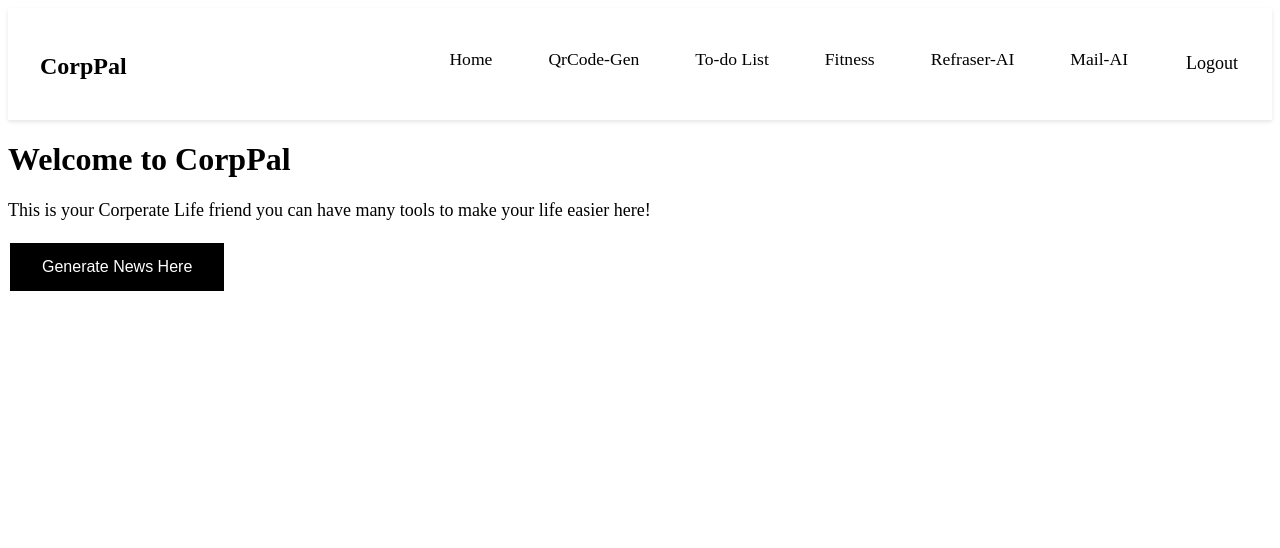
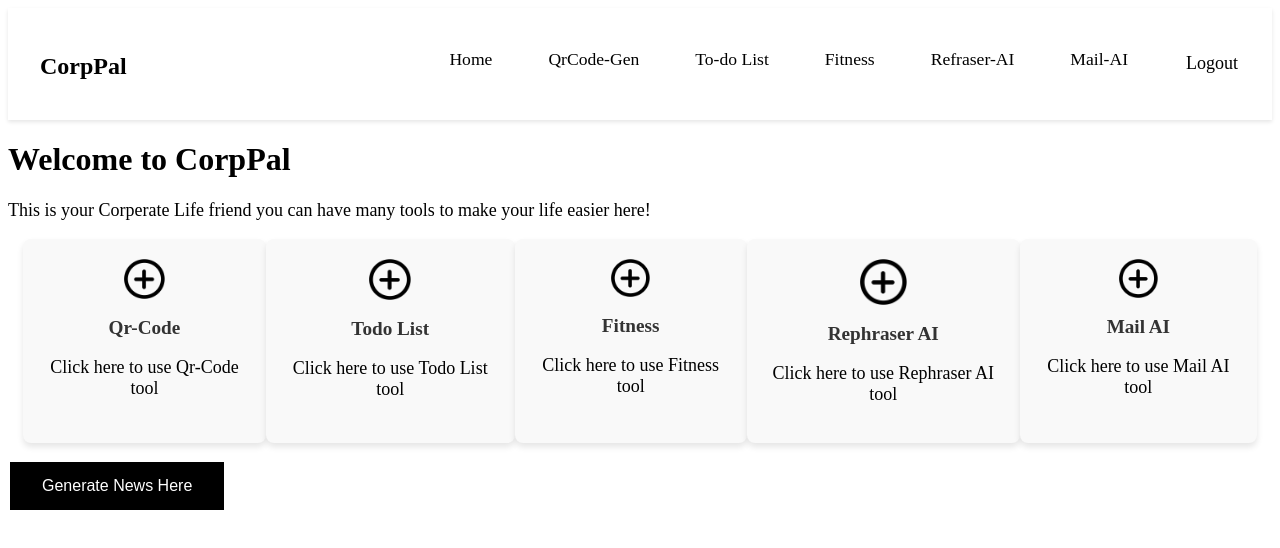
Before and after one commit to Anuj192006/CorpPal, a React (Vite) app: page /home in a window 1280 px wide. Shown: the top 548 px of the page. Built offline with nearby package versions, Linux system fonts and the light colour scheme; the HTML template or start-up script is replaced by a standard one.

Commit message:
commit changes

```diff
--- a/src/Components/Home/Home.css
+++ b/src/Components/Home/Home.css
@@ -18,3 +18,39 @@ button{
     margin: 4px 2px;
     cursor: pointer;
 }
+.Tool-group{
+    display: flex;
+    justify-content: space-evenly;
+    list-style: none;
+    padding: 0;
+    font-size: 18px;
+    margin: 15px;
+}
+.Tool-card{
+    background-color: #f9f9f9;
+    border-radius: 8px;
+    box-shadow: 0 4px 6px rgba(0, 0, 0, 0.1);
+    padding: 20px;
+    text-align: center;
+
+}
+.Tool-card img{
+    max-width: 20%;
+    height: auto;
+    border-radius: 8px;
+
+}
+.Tool-card h1{
+    font-size: 1.2rem;
+    color: #333333;
+    margin-bottom: 16px;
+    text-decoration: none;
+}
+.Tool-card a {
+    text-decoration: none;
+    color: inherit;
+}
+
+.Tool-card a:hover {
+    text-decoration: none;
+}
--- a/src/Components/Home/Home.jsx
+++ b/src/Components/Home/Home.jsx
@@ -1,5 +1,5 @@
 import React, { useState } from "react";
-import { useNavigate } from "react-router-dom";
+import { useNavigate,Link } from "react-router-dom";
 import "./Home.css";
 import Navbar from "../Navbar/Navbar";
 import HomeCard from "./HomeCard";
@@ -34,13 +34,25 @@ const Home = () => {
       },
     });
   };
-
+  const arr=["Qr-Code","Todo List","Fitness","Rephraser AI","Mail AI"]
+  const arr2=["/qrcode-gen","/todo-list","/fitness","/refraser-ai","/mail-ai"]
   return (
     <div>
       <Navbar />
       <h1>Welcome to CorpPal</h1>
-
       <p style={{fontSize:"18px"}}>This is your Corperate Life friend you can have many tools to make your life easier here!</p>
+      <ul className="Tool-group">
+        {arr.map((ele, idx) => (
+          <li className="Tool-card" key={idx}>
+          <Link to={arr2[idx]}>
+            <img src='image copy.png' alt={`${ele}`} />
+            <h1>{ele}</h1>
+            <p>Click here to use {ele} tool</p>
+            </Link>
+          </li>
+        )
+        )}
+      </ul>
       <button onClick={News} disabled={result.length > 0 || loading}>
         {loading ? "Loading..." : result.length > 0 ? "News Already Loaded" : "Generate News Here"}
       </button>
```
Also changed, not shown: public/image copy.png (added).
